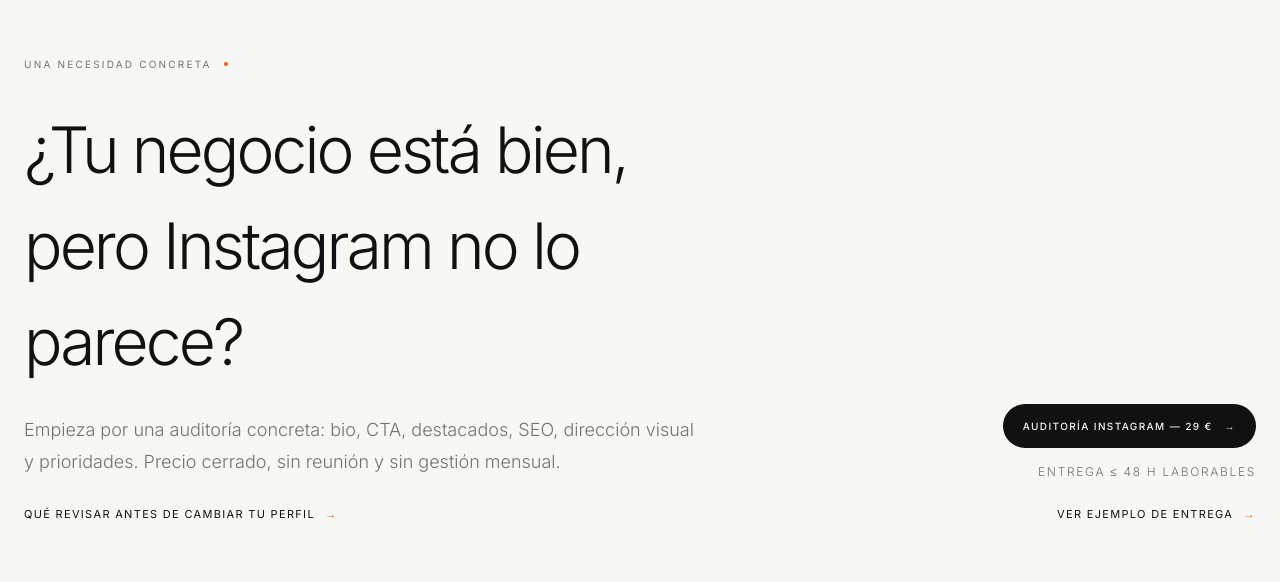
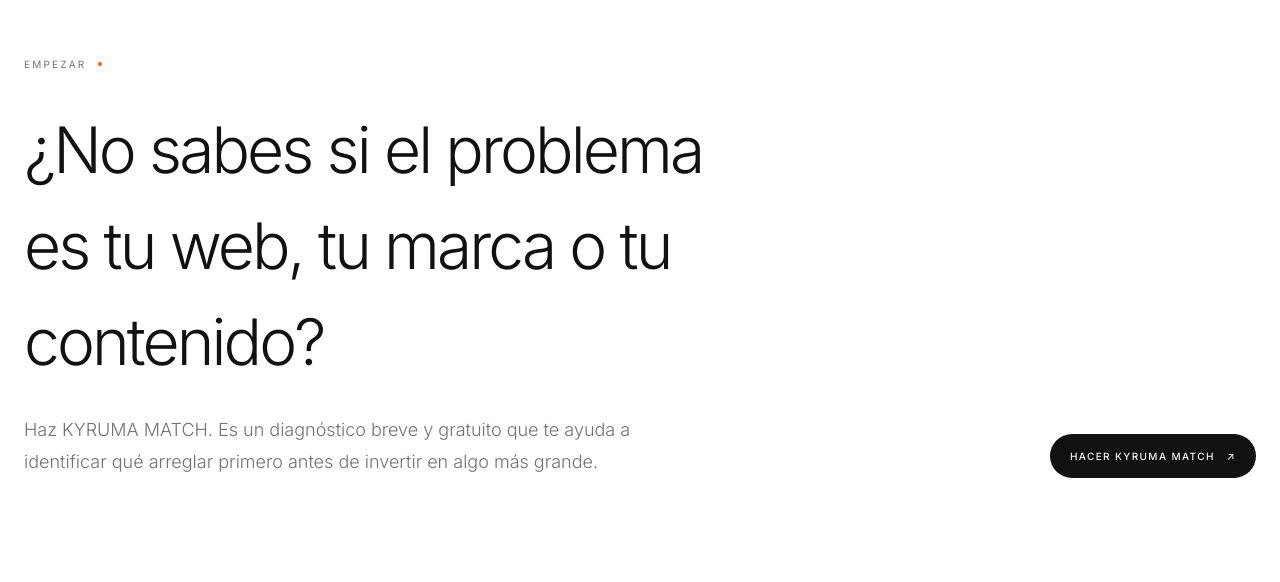
Before and after one commit to kyrumacreative-hub/kyruma-website, a Next.js app: page /granada in a window 1280 px wide. Shown: the part 3638-4220 px from the top of the page. Built offline with nearby package versions, Linux system fonts and the light colour scheme; no server answers.

Commit message:
fix: remove low-ticket cross-sell from Granada positioning page

```diff
--- a/src/app/granada/page.tsx
+++ b/src/app/granada/page.tsx
@@ -109,22 +109,6 @@
         </div>
       </section>
 
-      <section className="section">
-        <div className="site-container grid gap-12 md:grid-cols-12 md:items-end">
-          <div className="md:col-span-7">
-            <p className="section-label">UNA NECESIDAD CONCRETA<span className="accent-dot" /></p>
-            <h2 className="mt-8 text-[clamp(2.5rem,5vw,5rem)] font-light tracking-[-.045em]">¿Tu negocio está bien, pero Instagram no lo parece?</h2>
-            <p className="mt-6 max-w-2xl text-lg leading-8 text-[var(--muted)]">Empieza por una auditoría concreta: bio, CTA, destacados, SEO, dirección visual y prioridades. Precio cerrado, sin reunión y sin gestión mensual.</p>
-            <Link href="/insights/auditoria-instagram-que-revisar" className="text-link mt-7 inline-flex">Qué revisar antes de cambiar tu perfil <span>→</span></Link>
-          </div>
-          <div className="md:col-span-5 md:text-right">
-            <Link href="/auditoria-instagram" className="button-primary inline-flex">Auditoría Instagram — 29 € <span>→</span></Link>
-            <p className="mt-4 text-xs uppercase tracking-[.14em] text-[var(--muted)]">Entrega ≤ 48 h laborables</p>
-            <div className="mt-5"><Link href="/auditoria-instagram/ejemplo" className="text-link">Ver ejemplo de entrega <span>→</span></Link></div>
-          </div>
-        </div>
-      </section>
-
       <section className="section surface-section">
         <div className="site-container grid gap-12 md:grid-cols-12 md:items-end">
           <div className="md:col-span-7">
@@ -134,7 +118,6 @@
           </div>
           <div className="md:col-span-5 md:text-right">
             <a href="https://t.me/kyrumabot?start=granada_page" target="_blank" rel="noreferrer" className="button-primary inline-flex">Hacer KYRUMA MATCH <span>↗</span></a>
-            <div className="mt-5"><Link href="/express" className="text-link">Ver KYRUMA EXPRESS <span>→</span></Link></div>
           </div>
         </div>
       </section>
```
